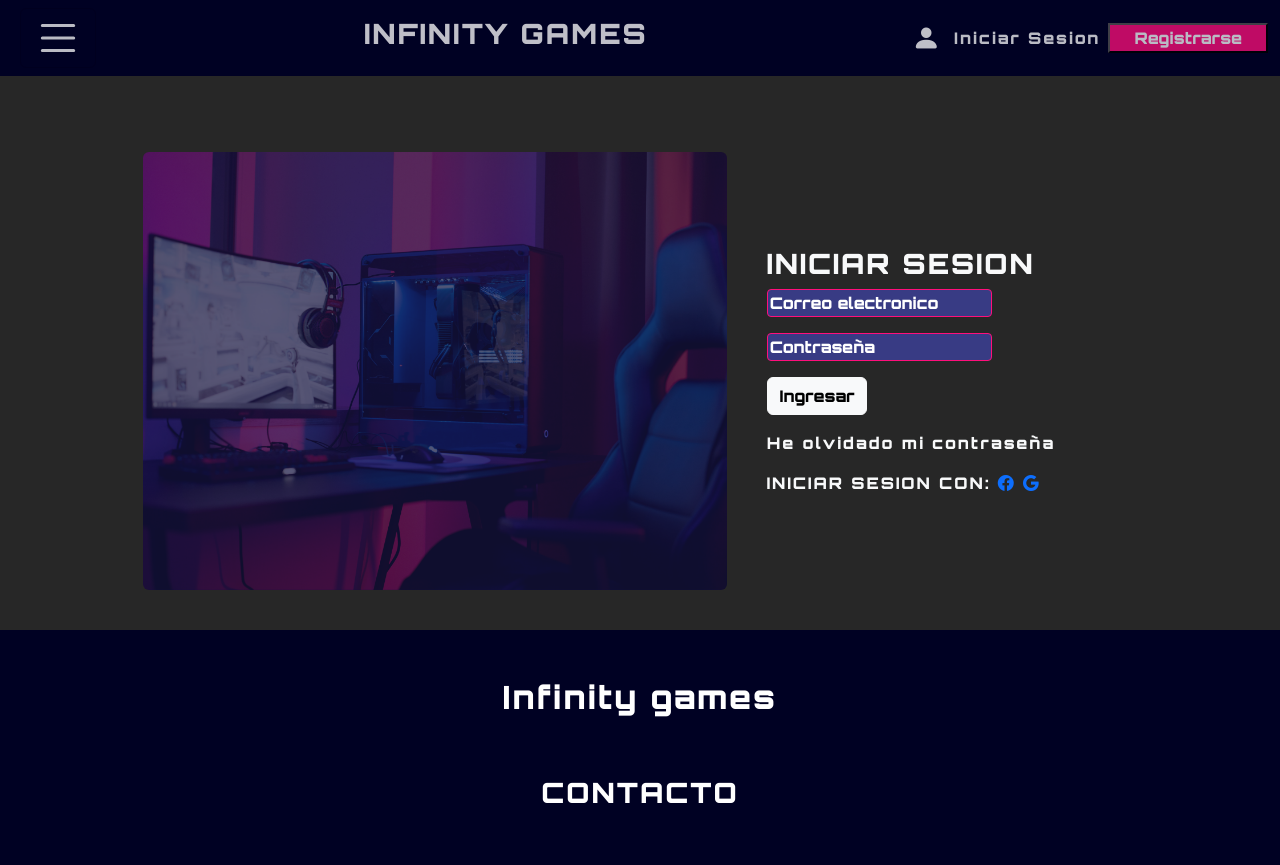
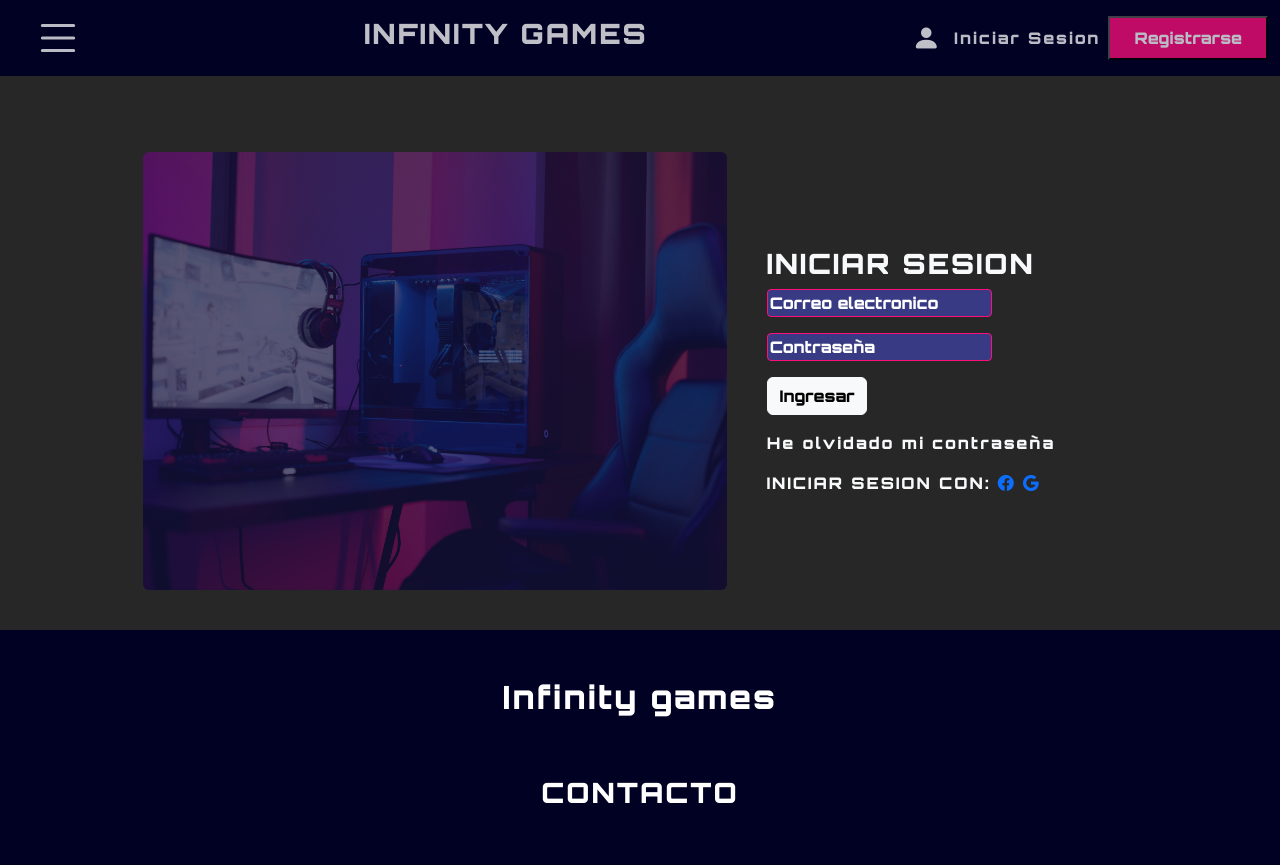
Before and after one commit to GonzaloNahuel07/infinity-Games, a plain HTML site: page pages/loginPage.html in a window 1280 px wide. Shown: the top 865 px of the page. Drawn offline with nearby package versions, Linux system fonts and the light colour scheme.

```diff
--- a/pages/loginPage.html
+++ b/pages/loginPage.html
@@ -52,7 +52,7 @@
                             <a href="#" class="text-decoration-none text-light mx-2 d-none d-md-none d-lg-flex">Iniciar Sesion</a>
                             <div class="modalRegister">
                                 <!-- Button trigger modal -->
-                                <button type="button" class="btn-light text-light bg-pink px-4 d-none d-md-flex" data-bs-toggle="modal" data-bs-target="#exampleModal">
+                                <button type="button" class="btn-light text-light bg-pink px-4 py-2 d-none d-md-flex" data-bs-toggle="modal" data-bs-target="#exampleModal">
                                     Registrarse
                                 </button>
                             </div>
```
